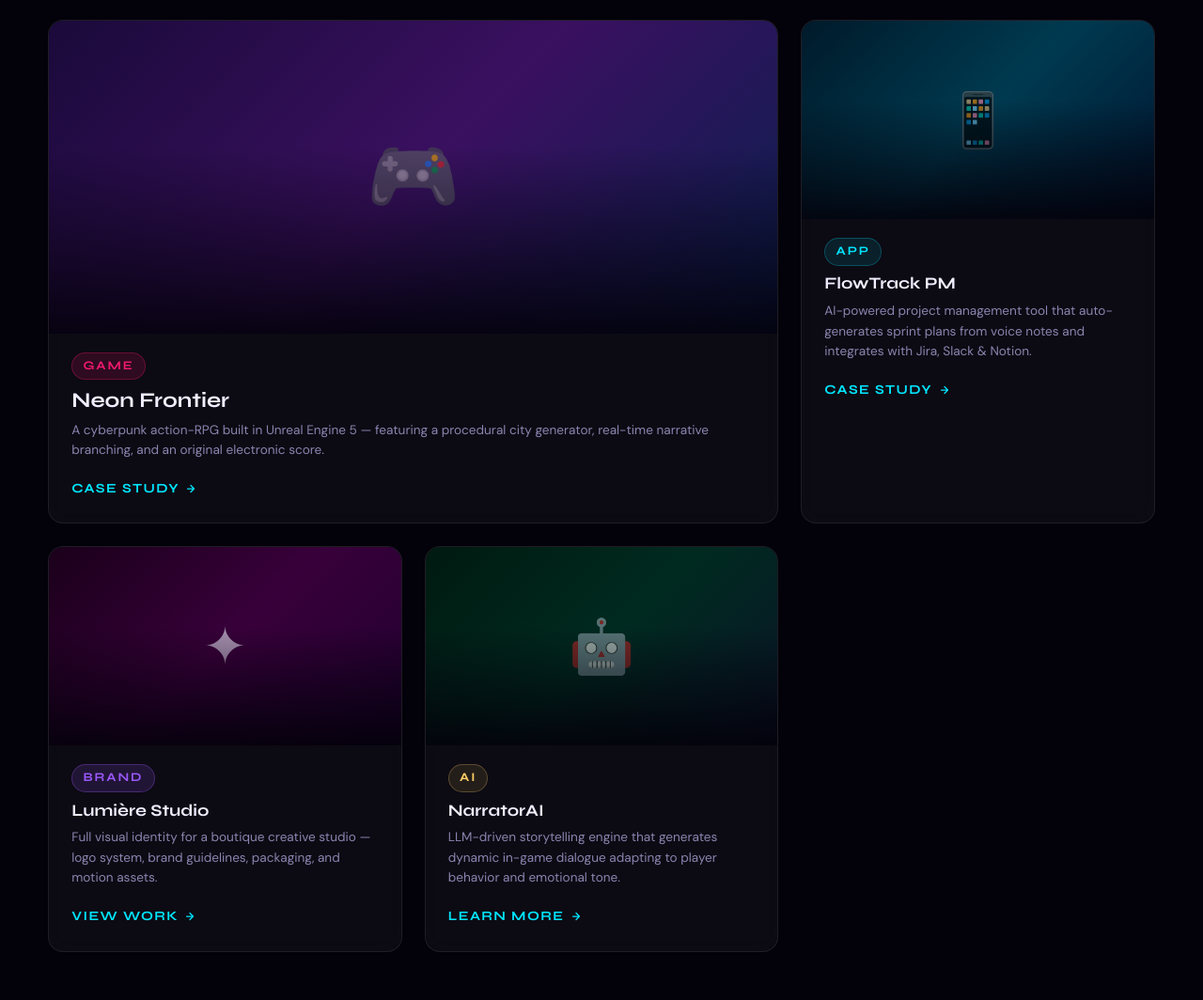
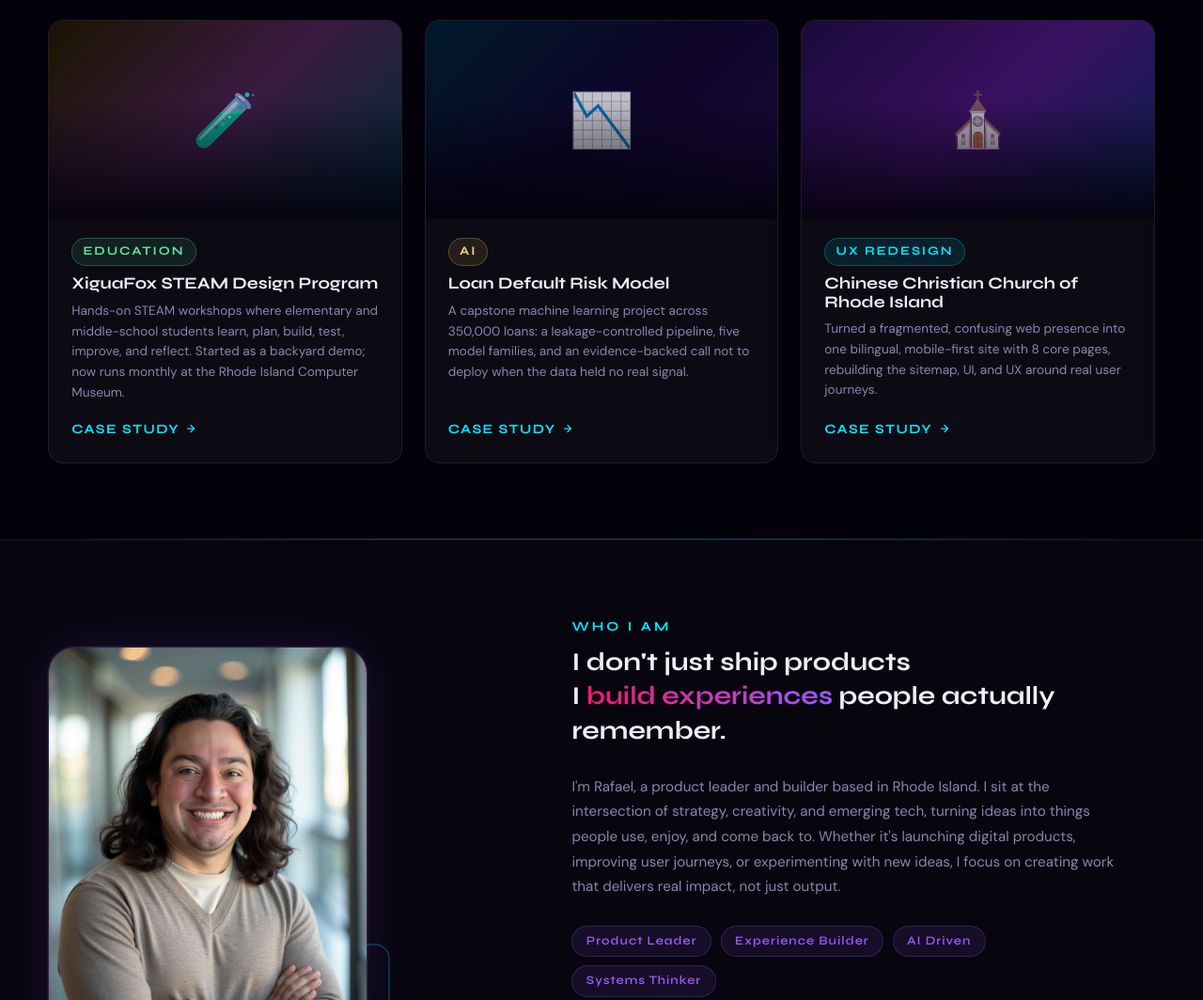
Before and after one commit to RafaelLeeMunoz/Portfolio, a plain HTML site: page index.html in a window 1280 px wide. Shown: the part 1080-2144 px from the top of the page at 94% size. Drawn offline with Linux system fonts and the light colour scheme.

Commit message:
Homepage: replace sample Featured Projects with the three real case studies

```diff
--- a/index.html
+++ b/index.html
@@ -281,71 +281,53 @@
       <a href="projects.html" class="btn btn-outline" data-reveal data-delay="2">View All Projects →</a>
     </div>
 
+    <!-- The three real case studies, newest first. Thumbnails match the
+         emoji + gradient style of the cards on projects.html. -->
     <div class="projects-grid">
 
-      <!-- Featured game card -->
-      <article class="project-card project-card--featured card" data-reveal>
-        <div class="project-thumb" style="background: linear-gradient(135deg, #1a0a3a, #3a1060, #0a2050);">
-          <span style="font-size:5rem; opacity:0.6;">🎮</span>
+      <article class="project-card card" data-reveal>
+        <div class="project-thumb" style="background: linear-gradient(135deg, #1a1400, #3a1a40, #002a3a);">
+          <span style="font-size:3.5rem; opacity:0.75;">🧪</span>
           <div class="project-thumb-overlay"></div>
         </div>
         <div class="project-body">
-          <span class="project-tag tag-games">Game</span>
-          <h3 class="project-title display">Neon Frontier</h3>
-          <p class="project-desc">A cyberpunk action-RPG built in Unreal Engine 5 — featuring a procedural city generator, real-time narrative branching, and an original electronic score.</p>
-          <a href="projects.html" class="project-arrow">
+          <span class="project-tag tag-education">Education</span>
+          <h3 class="project-title display">XiguaFox STEAM Design Program</h3>
+          <p class="project-desc">Hands-on STEAM workshops where elementary and middle-school students learn, plan, build, test, improve, and reflect. Started as a backyard demo; now runs monthly at the Rhode Island Computer Museum.</p>
+          <a href="steam-design-program.html" class="project-arrow">
             Case Study
             <svg width="12" height="12" viewBox="0 0 24 24" fill="none" stroke="currentColor" stroke-width="2.5" stroke-linecap="round" stroke-linejoin="round"><path d="M5 12h14M12 5l7 7-7 7"/></svg>
           </a>
         </div>
       </article>
 
-      <!-- App card -->
       <article class="project-card card" data-reveal data-delay="1">
-        <div class="project-thumb" style="background: linear-gradient(135deg, #001a2a, #003a50, #001530);">
-          <span style="font-size:3.5rem; opacity:0.6;">📱</span>
+        <div class="project-thumb" style="background: linear-gradient(135deg, #001a2a, #0d0528, #1a0a3a);">
+          <span style="font-size:3.5rem; opacity:0.75;">📉</span>
           <div class="project-thumb-overlay"></div>
         </div>
         <div class="project-body">
-          <span class="project-tag tag-apps">App</span>
-          <h3 class="project-title display">FlowTrack PM</h3>
-          <p class="project-desc">AI-powered project management tool that auto-generates sprint plans from voice notes and integrates with Jira, Slack & Notion.</p>
-          <a href="projects.html" class="project-arrow">
+          <span class="project-tag tag-ai">AI</span>
+          <h3 class="project-title display">Loan Default Risk Model</h3>
+          <p class="project-desc">A capstone machine learning project across 350,000 loans: a leakage-controlled pipeline, five model families, and an evidence-backed call not to deploy when the data held no real signal.</p>
+          <a href="loan-default-risk-model.html" class="project-arrow">
             Case Study
             <svg width="12" height="12" viewBox="0 0 24 24" fill="none" stroke="currentColor" stroke-width="2.5" stroke-linecap="round" stroke-linejoin="round"><path d="M5 12h14M12 5l7 7-7 7"/></svg>
           </a>
         </div>
       </article>
 
-      <!-- Brand card -->
       <article class="project-card card" data-reveal data-delay="2">
-        <div class="project-thumb" style="background: linear-gradient(135deg, #1a001a, #38003a, #200030);">
-          <span style="font-size:3.5rem; opacity:0.6;">✦</span>
+        <div class="project-thumb" style="background: linear-gradient(135deg, #1a0a3a, #3a1060, #0a2050);">
+          <span style="font-size:3.5rem; opacity:0.75;">⛪</span>
           <div class="project-thumb-overlay"></div>
         </div>
         <div class="project-body">
-          <span class="project-tag tag-brands">Brand</span>
-          <h3 class="project-title display">Lumière Studio</h3>
-          <p class="project-desc">Full visual identity for a boutique creative studio — logo system, brand guidelines, packaging, and motion assets.</p>
-          <a href="projects.html" class="project-arrow">
-            View Work
-            <svg width="12" height="12" viewBox="0 0 24 24" fill="none" stroke="currentColor" stroke-width="2.5" stroke-linecap="round" stroke-linejoin="round"><path d="M5 12h14M12 5l7 7-7 7"/></svg>
-          </a>
-        </div>
-      </article>
-
-      <!-- AI card -->
-      <article class="project-card card" data-reveal data-delay="3">
-        <div class="project-thumb" style="background: linear-gradient(135deg, #001a10, #002a20, #0a1528);">
-          <span style="font-size:3.5rem; opacity:0.6;">🤖</span>
-          <div class="project-thumb-overlay"></div>
-        </div>
-        <div class="project-body">
-          <span class="project-tag tag-ai">AI</span>
-          <h3 class="project-title display">NarratorAI</h3>
-          <p class="project-desc">LLM-driven storytelling engine that generates dynamic in-game dialogue adapting to player behavior and emotional tone.</p>
-          <a href="projects.html" class="project-arrow">
-            Learn More
+          <span class="project-tag tag-apps">UX Redesign</span>
+          <h3 class="project-title display">Chinese Christian Church of Rhode Island</h3>
+          <p class="project-desc">Turned a fragmented, confusing web presence into one bilingual, mobile-first site with 8 core pages, rebuilding the sitemap, UI, and UX around real user journeys.</p>
+          <a href="cccri.html" class="project-arrow">
+            Case Study
             <svg width="12" height="12" viewBox="0 0 24 24" fill="none" stroke="currentColor" stroke-width="2.5" stroke-linecap="round" stroke-linejoin="round"><path d="M5 12h14M12 5l7 7-7 7"/></svg>
           </a>
         </div>
--- a/styles.css
+++ b/styles.css
@@ -657,9 +657,17 @@ section { padding: var(--sp-xl) 0; }
   background: linear-gradient(to bottom, transparent 40%, rgba(3,1,10,0.9));
 }
 
+/* Column layout so the "Case Study" link sits at the bottom of every
+   card in a row, no matter how long each description is. */
+.project-card { display: flex; flex-direction: column; }
 .project-body {
   padding: 1.25rem 1.5rem 1.5rem;
+  flex: 1;
+  display: flex;
+  flex-direction: column;
+  align-items: flex-start;
 }
+.project-body .project-arrow { margin-top: auto; }
 
 .project-tag {
   display: inline-block;
@@ -677,6 +685,7 @@ section { padding: var(--sp-xl) 0; }
 .tag-apps    { background: rgba(0,229,255,0.1);   color: var(--accent-cyan);   border: 1px solid rgba(0,229,255,0.25);   }
 .tag-brands  { background: rgba(155,89,252,0.15); color: var(--accent-violet); border: 1px solid rgba(155,89,252,0.3);   }
 .tag-ai      { background: rgba(255,209,102,0.1); color: var(--accent-gold);   border: 1px solid rgba(255,209,102,0.25); }
+.tag-education { background: rgba(94,224,160,0.1); color: #5ee0a0;          border: 1px solid rgba(94,224,160,0.28);  }
 
 .project-title {
   font-size: 1.1rem;
@@ -1087,6 +1096,10 @@ footer {
 
   .projects-grid { grid-template-columns: 1fr 1fr; }
   .project-card--featured { grid-column: span 2; }
+  /* An odd card left alone on the last row spans the full width
+     instead of leaving an empty slot beside it. */
+  .projects-grid > .project-card:last-child:nth-child(odd) { grid-column: 1 / -1; }
+  .projects-grid > .project-card:last-child:nth-child(odd) .project-thumb { aspect-ratio: 21 / 9; }
 
   .skills-grid { grid-template-columns: repeat(2, 1fr); }
 
```
Also changed, not shown: projects.html (+1 -1 lines), 1 other file.
